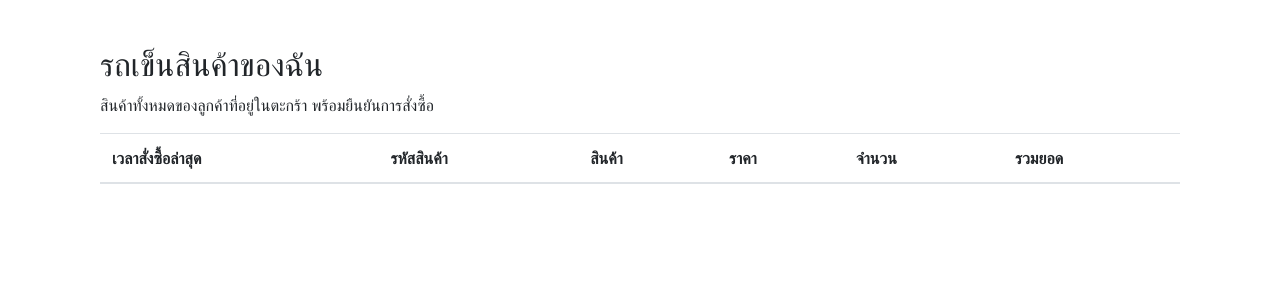
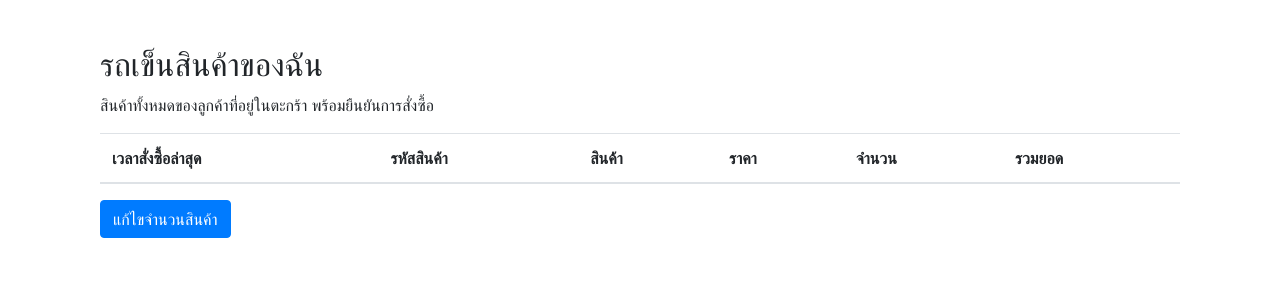
Before and after one commit to yuii88/327_KKKM, a Django app: page /mycart/ in a window 1280 px wide. Shown: the part 248-548 px from the top of the page. Run offline with Django 3.2, Linux system fonts and the light colour scheme; a user stored in the database is signed in; data comes from the database, SQL or seed files in the repository; both versions use the stored data as it was after the commit; lists and menus that the app fills with data are empty; some libraries are stand-ins or nearby versions.

Commit message:
add button edit

```diff
--- a/myapp/template/myapp/mycart.html
+++ b/myapp/template/myapp/mycart.html
@@ -43,6 +43,7 @@
 	    {% endfor %}
 	    </tbody>
 	  </table>
+	  <a href="{% url 'mycartedit-page' %}" class="btn btn-primary">แก้ไขจำนวนสินค้า</a>
 </div>
 
 
```
Also changed, not shown: db.sqlite3.
